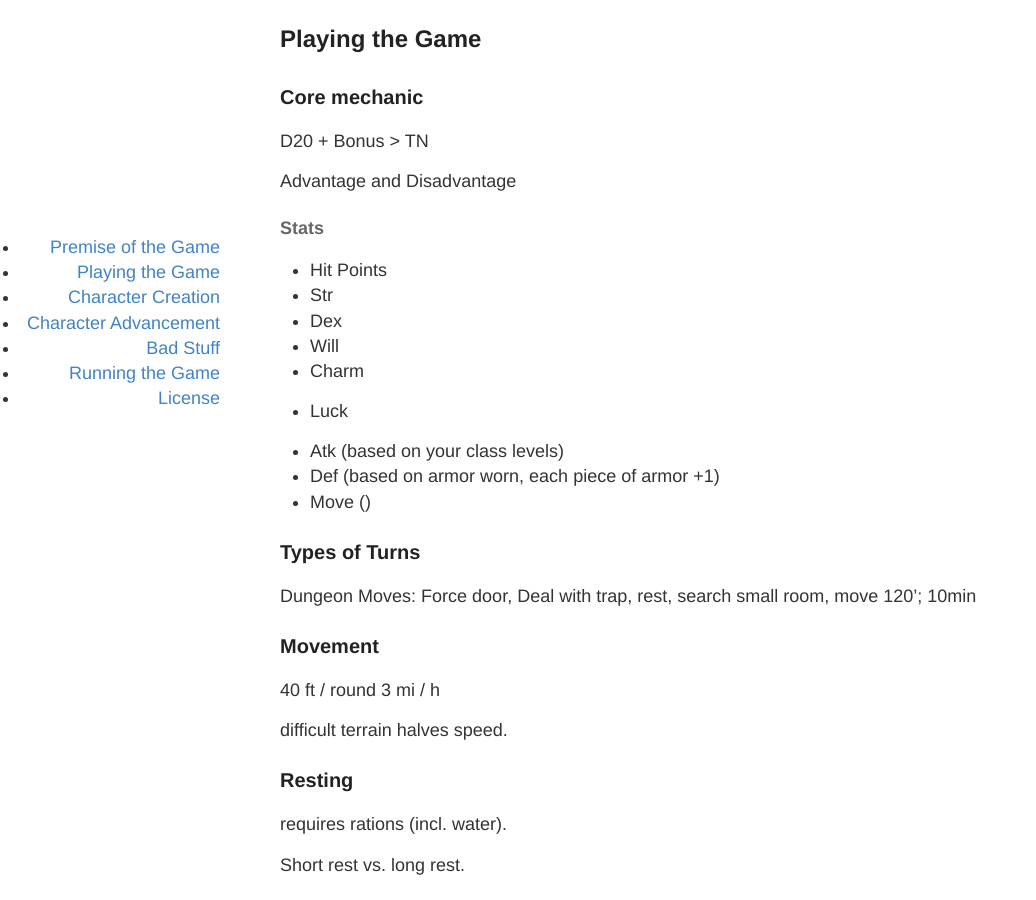
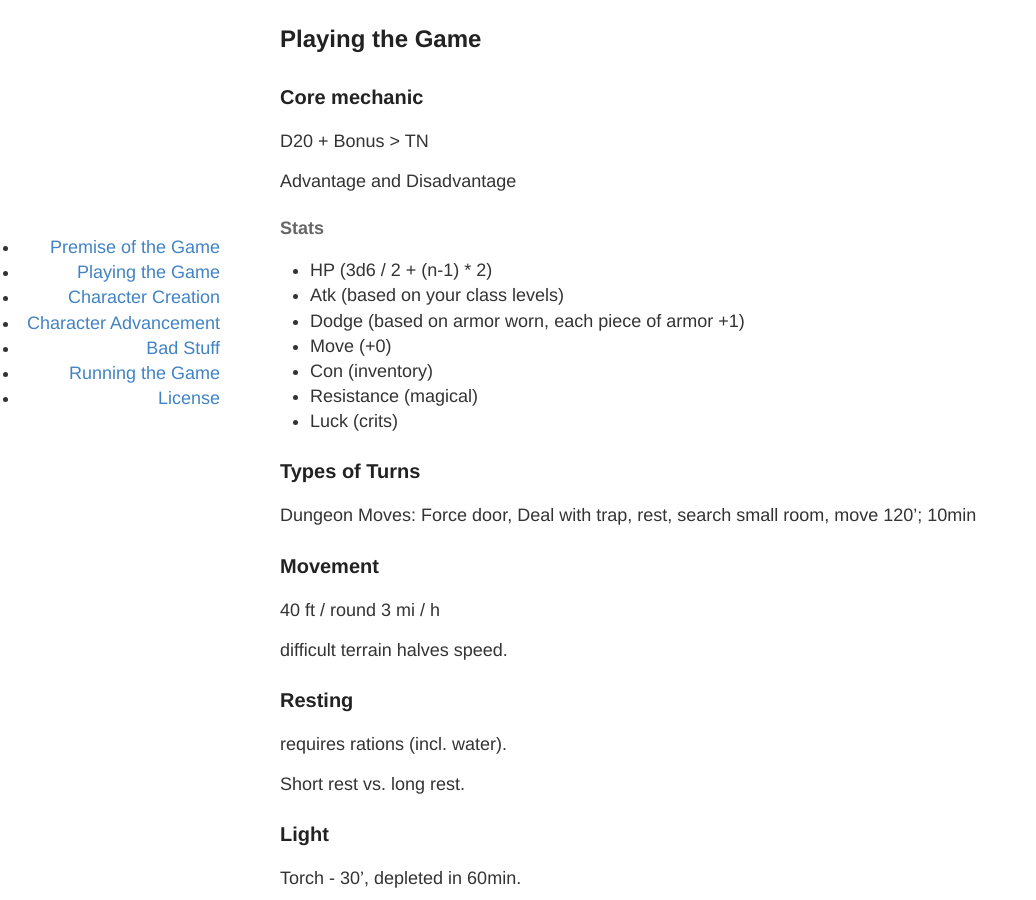
Before and after one commit to zechlau14/zechlau14.github.io, a Jekyll site: the page built from projects/heartbreaker.md, in a window 1280 px wide and 900 px high, scrolled down 904 px. Shown: the whole window, without its empty margins (0-1036 px from the left). Built offline with Jekyll 4.4.1, drawn with Linux system fonts in a browser that asks for light colours.

Commit message:
Update heartbreaker.md

```diff
--- a/projects/heartbreaker.md
+++ b/projects/heartbreaker.md
@@ -27,16 +27,14 @@ D20 + Bonus > TN
 Advantage and Disadvantage
 
 #### Stats
-* Hit Points
-* Str
-* Dex
-* Will
-* Charm
-* Luck
 
+* HP (3d6 / 2 + (n-1) * 2)
 * Atk (based on your class levels)
-* Def (based on armor worn, each piece of armor +1)
-* Move ()
+* Dodge (based on armor worn, each piece of armor +1)
+* Move (+0)
+* Con (inventory)
+* Resistance (magical)
+* Luck (crits)
 
 ### Types of Turns
 Dungeon Moves: Force door, Deal with trap, rest, search small room, move 120'; 10min
```
